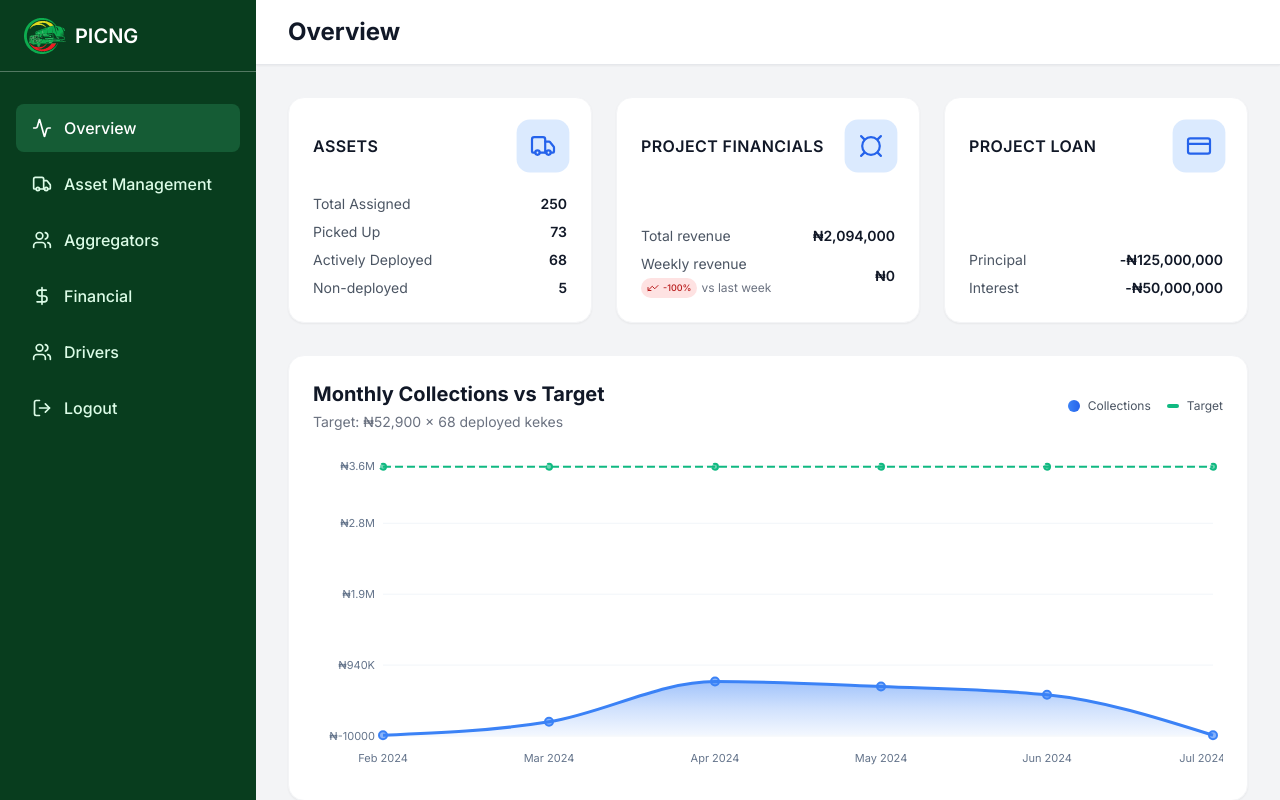
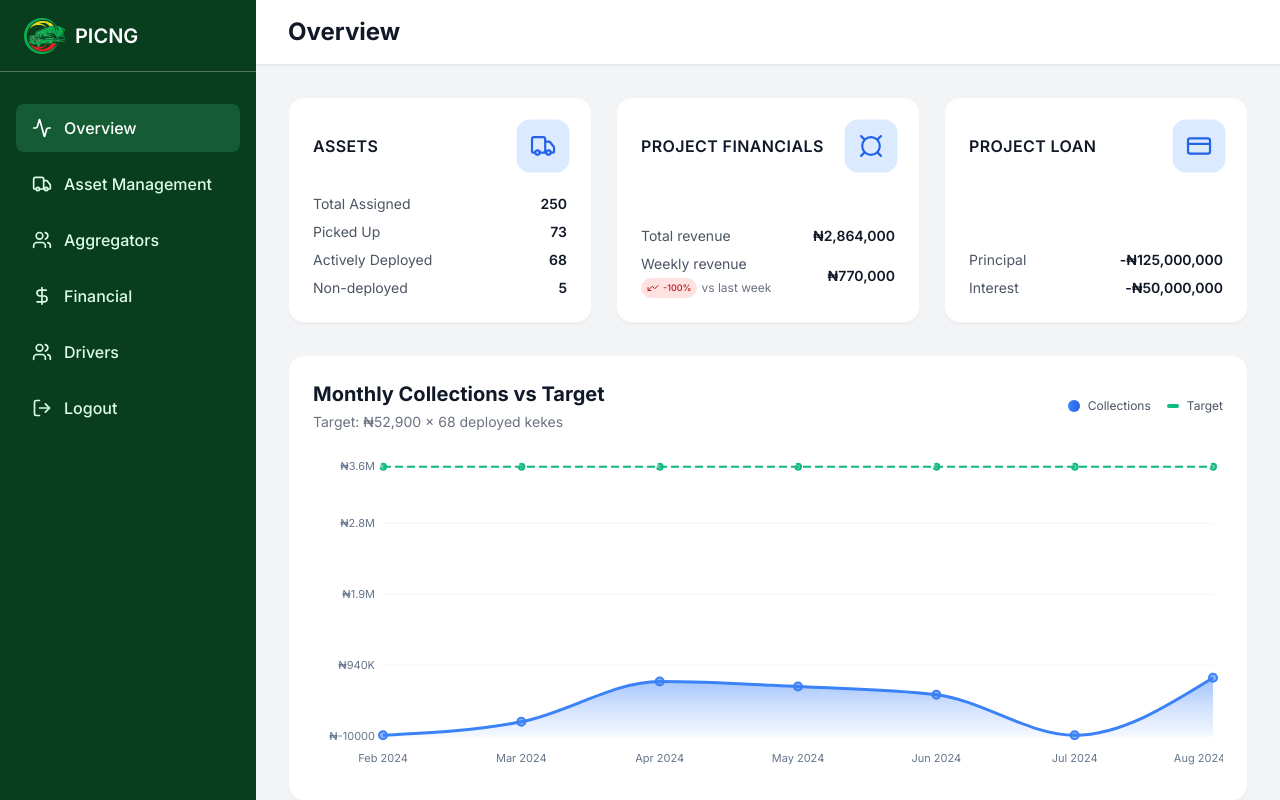
Before and after one commit to cap10/pc-ing, a Next.js app: page / in a window 1280 px wide. Built offline with nearby package versions, Linux system fonts and the light colour scheme; sample sign-in values are in the browser's storage.

Commit message:
data update

```diff
--- a/src/app/page.tsx
+++ b/src/app/page.tsx
@@ -79,18 +79,20 @@ const PICNGDashboard = () => {
   const [selectedMonth, setSelectedMonth] = useState("march");
 
   // Dashboard metrics
+  const totalRevenue = aggregators.reduce((sum, agg) => sum + (agg.totalRevenue || 0), 0);
+  const augustRevenue = aggregators.reduce((sum, agg) => sum + (agg.augustRevenue || 0), 0);
   const dashboardMetrics = {
     totalKekesAssigned: 250,
     kekesPickedUp: 73,
     kekesActivelyDeployed: 68,
     kekesYetToPickup: 177, // 250 - 73 = 177
-    totalRevenue: 2094000,
-    totalWeeklyCollection: 0, // No revenue collected in July
+    totalRevenue: totalRevenue,
+    totalWeeklyCollection: augustRevenue, // August revenue
     cardPaymentRatio: 0.32,
     totalRebatesIssued: 0,
     akupayCommission: 0,
     picngSettlement: 0,
-    picngRevenue: 209400, // 10% of total revenue (₦2,094,000)
+    picngRevenue: totalRevenue * 0.1, // 10% of total revenue
   };
 
   // Chart data
@@ -103,6 +105,7 @@ const PICNGDashboard = () => {
     { date: "May 2024", collection: 652000, target: weeklyTarget },
     { date: "Jun 2024", collection: 542000, target: weeklyTarget },
     { date: "Jul 2024", collection: 0, target: weeklyTarget }, // No revenue collected
+    { date: "Aug 2024", collection: augustRevenue, target: weeklyTarget }, // Current month
   ];
 
   const paymentMethodData = [
@@ -934,6 +937,7 @@ const PICNGDashboard = () => {
                     <option value="may">May 2024</option>
                     <option value="june">June 2024</option>
                     <option value="july">July 2024</option>
+                    <option value="august">August 2024</option>
                   </select>
                 </div>
                 <div className="overflow-x-auto">
@@ -968,6 +972,8 @@ const PICNGDashboard = () => {
                               return aggregator.juneRevenue || 0;
                             case "july":
                               return aggregator.julyRevenue || 0;
+                            case "august":
+                              return aggregator.augustRevenue || 0;
                             default:
                               return 0;
                           }
--- a/src/store/slices/dataSlice.ts
+++ b/src/store/slices/dataSlice.ts
@@ -27,6 +27,7 @@ export interface Aggregator {
   mayRevenue?: number;
   juneRevenue?: number;
   julyRevenue?: number;
+  augustRevenue?: number;
 }
 
 export interface Driver {
@@ -943,6 +944,8 @@ const initialAggregators: Aggregator[] = [
     kekesDeployed: 20,
     avgWeeklyCollection: 0,
     cardPaymentRatio: 0.85,
+    totalRevenue: 770000,
+    augustRevenue: 770000,
   },
   {
     id: "AGG003",
```
